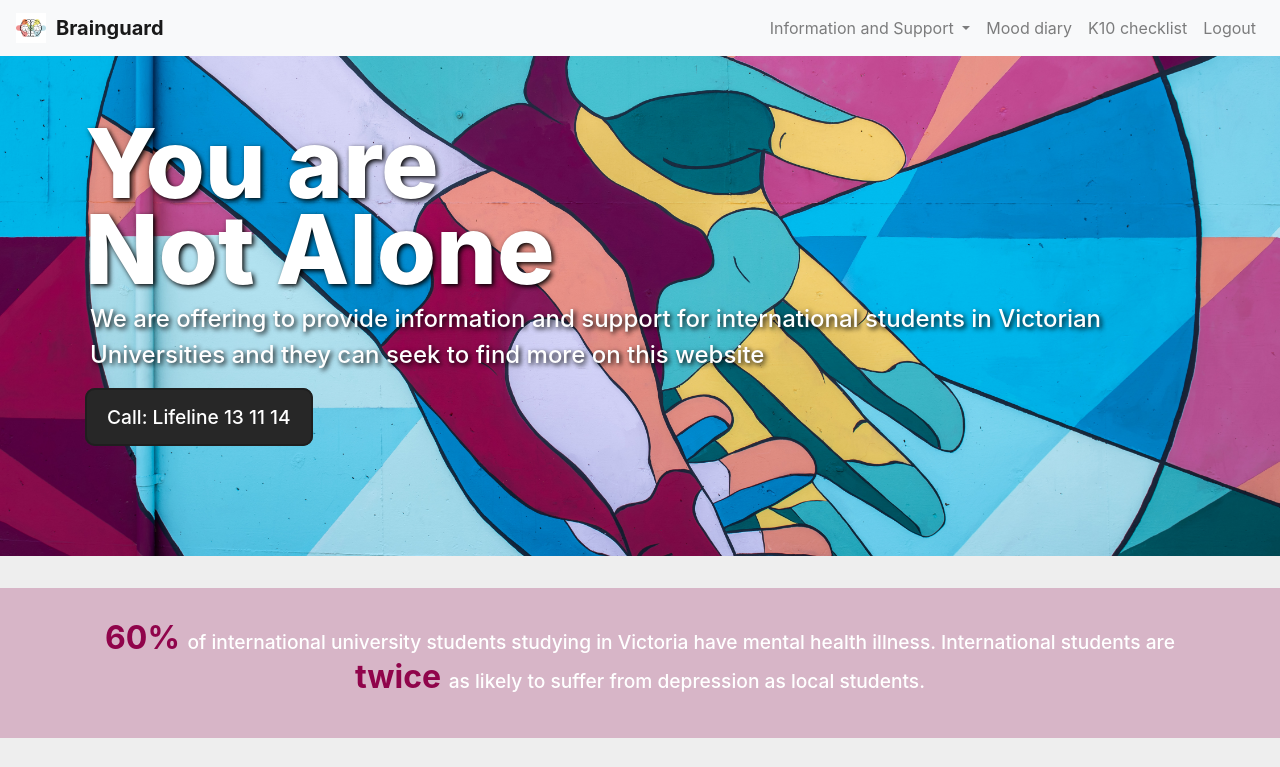
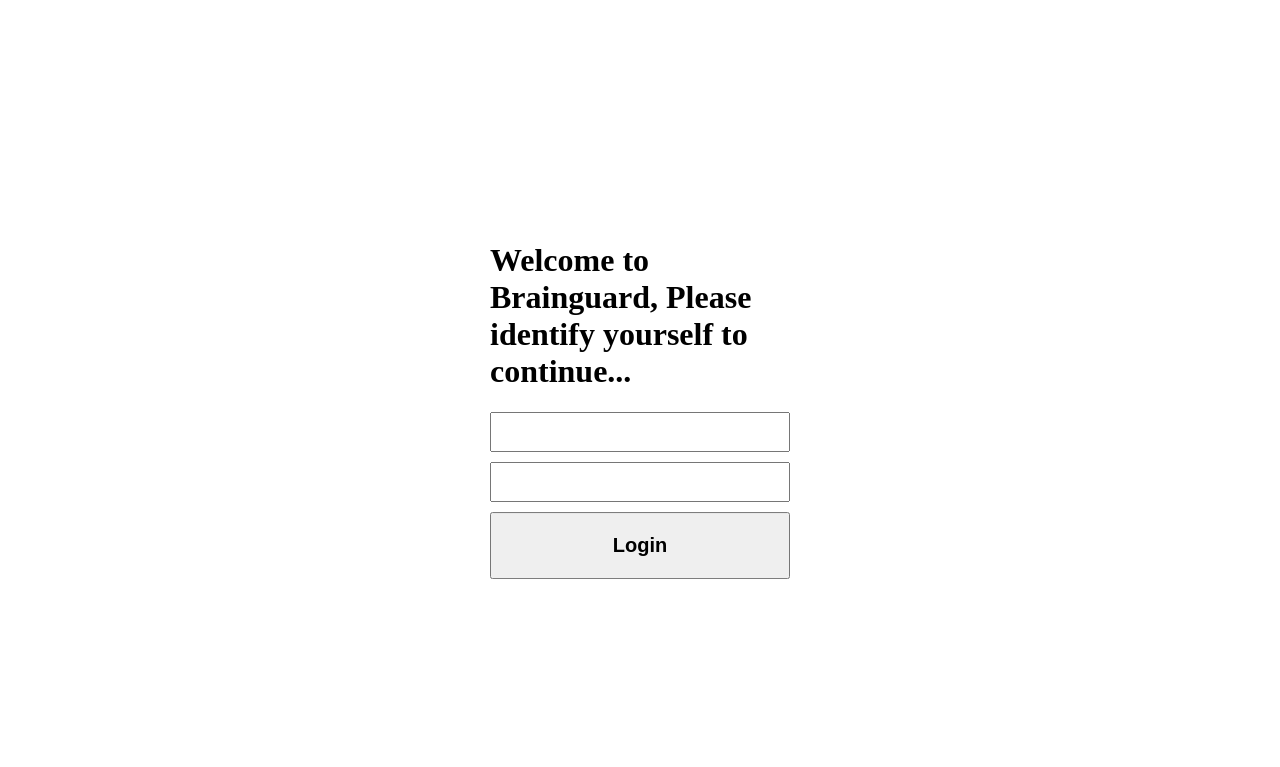
Before and after one commit to Chaitanya04K/FIT5120-Pulchritude, a PHP site: page / in a window 1280 px wide. Shown: the top 767 px of the page. After the commit the page ends 579 px from the top, so only its background shows below. Run offline with PHP 8.4, Linux system fonts and the light colour scheme; the visitor is signed in with stand-in values (Sample User, id 1); some libraries are stand-ins or nearby versions.

Commit message:
made index as authentication page and homepage as new index page

```diff
--- a/causes.php
+++ b/causes.php
@@ -23,7 +23,7 @@
 
     <nav aria-label="breadcrumb">
         <ol class="breadcrumb">
-            <li class="breadcrumb-item"><a href="index.php">Home</a></li>
+            <li class="breadcrumb-item"><a href="homepage.php">Home</a></li>
             <li class="breadcrumb-item"><a href="getInfo.php">About Depression</a></li>
             <li class="breadcrumb-item active" aria-current="page">Causes</li>
         </ol>
--- a/checklist.php
+++ b/checklist.php
@@ -23,7 +23,7 @@
 
     <nav aria-label="breadcrumb">
         <ol class="breadcrumb">
-            <li class="breadcrumb-item"><a href="index.php">Home</a></li>
+            <li class="breadcrumb-item"><a href="homepage.php">Home</a></li>
             <li class="breadcrumb-item active" aria-current="page">K10 Checklist</li>
         </ol>
     </nav>
--- a/footer.php
+++ b/footer.php
@@ -3,6 +3,6 @@
 </head>
 
 <div class="footer">
-    <a href="index.php">Brainguard</a>
+    <a href="homepage.php">Brainguard</a>
     <p>Copyright &copy; 2021</p>
 </div>
--- a/getInfo.php
+++ b/getInfo.php
@@ -24,7 +24,7 @@
 
     <nav aria-label="breadcrumb">
         <ol class="breadcrumb">
-            <li class="breadcrumb-item"><a href="index.php">Home</a></li>
+            <li class="breadcrumb-item"><a href="homepage.php">Home</a></li>
             <li class="breadcrumb-item active" aria-current="page">About Depression</li>
         </ol>
     </nav>
--- a/getInfo2.php
+++ b/getInfo2.php
@@ -23,7 +23,7 @@
 
     <nav aria-label="breadcrumb">
         <ol class="breadcrumb">
-            <li class="breadcrumb-item"><a href="index.php">Home</a></li>
+            <li class="breadcrumb-item"><a href="homepage.php">Home</a></li>
             <li class="breadcrumb-item"><a href="checklist.php">K10 Checklist</a></li>
             <li class="breadcrumb-item active" aria-current="page">K10 Result</li>
         </ol>
--- a/getSupport.php
+++ b/getSupport.php
@@ -24,7 +24,7 @@
 
     <nav aria-label="breadcrumb">
         <ol class="breadcrumb">
-            <li class="breadcrumb-item"><a href="index.php">Home</a></li>
+            <li class="breadcrumb-item"><a href="homepage.php">Home</a></li>
             <li class="breadcrumb-item active" aria-current="page">Get Support</li>
         </ol>
     </nav>
--- a/graphs.php
+++ b/graphs.php
@@ -24,7 +24,7 @@
 
     <nav aria-label="breadcrumb">
         <ol class="breadcrumb">
-            <li class="breadcrumb-item"><a href="index.php">Home</a></li>
+            <li class="breadcrumb-item"><a href="homepage.php">Home</a></li>
             <li class="breadcrumb-item active" aria-current="page">Statistics on Depression</li>
         </ol>
     </nav>
--- a/index.php
+++ b/index.php
@@ -1,73 +1,28 @@
-<!DOCTYPE html>
-<html lang="en">
-
 <head>
-    <meta charset="UTF-8">
-    <meta http-equiv="X-UA-Compatible" content="IE=edge">
-    <meta name="viewport" content="width=device-width, initial-scale=1.0">
-    <title>Brainguard</title>
-
-    <!-- icon -->
-    <link rel="icon" href="/images/icon_logo.png">
-
-    <!-- style CSS -->
-    <link rel="stylesheet" href="style.css">
-
-    <!-- Bootstrap CSS -->
-    <link rel="stylesheet" href="https://maxcdn.bootstrapcdn.com/bootstrap/4.0.0/css/bootstrap.min.css" integrity="sha384-Gn5384xqQ1aoWXA+058RXPxPg6fy4IWvTNh0E263XmFcJlSAwiGgFAW/dAiS6JXm" crossorigin="anonymous">
-
+    <!-- CSS -->
+    <link rel="stylesheet" href="authenticate.css">
 </head>
 
 <body>
-    <?php include 'navbar.php'; ?>
 
-    <div class="jumbotron jumbotron-fluid">
-        <div class="container">
-            <h1 class="display-4 banner-heading">You are Not Alone</h1>
-            <p class="lead banner-subheading">We are offering to provide information and support for international students
-                in Victorian Universities and they can seek to find more on this website</p>
-            <a href="tel:131114" class="actionBtn">Call: Lifeline 13 11 14</a>
-        </div>
+    <div class="authenticate-container">
+        <h1>Welcome to Brainguard, Please identify yourself to continue...</h1>
+        <input class="authenticate-username-input" type="text" name="username" id="username">
+        <input class="authenticate-password-input" type="password" name="password" id="password">
+        <button class="authenticate-submit" onclick='authenticate();'>Login</button>
     </div>
 
-    <div class="info-section">
-        <p> <span> 60% </span> of international university students studying in Victoria have mental health illness. International students are <span> twice </span> as likely to suffer from depression as local students. </p>
-    </div>
-
-    <div class="container-fluid">
-        <div class="row">
-
-            <div class="cardSection col-12">
-                <div class="card">
-                    <div class="card-horizontal">
-                        <div class="img-square-wrapper"></div>
-                        <div class="card-body">
-                            <h4 class="card-title">Learn about depression</h4>
-                            <p class="card-text">Depression is a very serious condition which unfortunately is very common and should not be ignored. It can affect your physical and mental health and can even stop you from doing normal daily activies.</p>
-                            <a href="getInfo.php" class="actionBtn btn-right">Learn more</a>
-                        </div>
-                    </div>
-                </div>
-            </div>
-
-            <div class="cardSection col-12">
-                <div class="card">
-                    <div class="card-horizontal">
-                        <div class="card-body">
-                            <h4 class="card-title">Feeling stressed?</h4>
-                            <p class="card-text">The K10 Checklist is a simple checklist which will measure the level of general stress one is facing without identifying the causes.</p>
-                            <a href="checklist.php" class="actionBtn">Take the K10 Checklist</a>
-                        </div>
-                        <div class="img-square-wrapper help"></div>
-                    </div>
-                </div>
-            </div>
-
-        </div>
-    </div>
-
-    <?php include 'footer.php'; ?>
-
+    <!-- Simple script to authenticate users -->
+    <script>
+        function authenticate() {
+            var username = document.getElementById("username").value;
+            var password = document.getElementById("password").value;
+            if (username == "fit5120" && password == "team04") {
+                <?php $authenticated = true; ?>
+                window.location.href = "homepage.php"
+            } else {
+                alert("WRONG CREDENTIALS! PLEASE TRY AGAIN!")
+            }
+        }
+    </script>
 </body>
-
-</html>
--- a/login.php
+++ b/login.php
@@ -24,8 +24,8 @@ if ($_SERVER["REQUEST_METHOD"] == "POST" && isset($_POST['submit'])) {
                         $_SESSION["userid"] = $id;
                         $_SESSION["name"] = $name;
 
-                        //redirecting the user to the home scren(index.php)
-                        header("location: index.php");
+                        //redirecting the user to the home scren(homepage.php)
+                        header("location: homepage.php");
                         exit;
 
                     } else {
--- a/logout.php
+++ b/logout.php
@@ -8,8 +8,8 @@ if (session_destroy()) {
     unset($_SESSION["loggedin"]);
     unset($_SESSION["userid"]);
 
-    //Redirecting to Index page
-    header("location: index.php");
+    //Redirecting to homepage page
+    header("location: homepage.php");
     exit;
 }
 ?>
--- a/navbar.php
+++ b/navbar.php
@@ -20,7 +20,7 @@ session_start();
 <body>
     <nav class="navbar navbar-expand-lg sticky-top navbar-light bg-light">
         <img class="brand-logo-brainguard" src="images/icon_logo.png" alt="brand_logo">
-        <a href="index.php" class="navbar-brand font-weight-bold">Brainguard</a>
+        <a href="homepage.php" class="navbar-brand font-weight-bold">Brainguard</a>
         <button class="navbar-toggler" data-toggle="collapse" data-target="#navbarMenu">
             <span class="navbar-toggler-icon"></span>
         </button>
--- a/session.php
+++ b/session.php
@@ -5,7 +5,7 @@ session_start();
 
 //Redirecting user to homescreen if already logged in
 if (isset($_SESSION["userid"]) && $_SESSION["userid"] === true) {
-    header("location: index.php");
+    header("location: homepage.php");
     exit;
 }
 
--- a/signsandsymptoms.php
+++ b/signsandsymptoms.php
@@ -24,7 +24,7 @@
 
     <nav aria-label="breadcrumb">
         <ol class="breadcrumb">
-            <li class="breadcrumb-item"><a href="index.php">Home</a></li>
+            <li class="breadcrumb-item"><a href="homepage.php">Home</a></li>
             <li class="breadcrumb-item"><a href="getInfo.php">About Depression</a></li>
             <li class="breadcrumb-item active" aria-current="page">Signs and Symptoms</li>
         </ol>
--- a/treatment.php
+++ b/treatment.php
@@ -24,7 +24,7 @@
 
     <nav aria-label="breadcrumb">
         <ol class="breadcrumb">
-            <li class="breadcrumb-item"><a href="index.php">Home</a></li>
+            <li class="breadcrumb-item"><a href="homepage.php">Home</a></li>
             <li class="breadcrumb-item"><a href="getInfo.php">About Depression</a></li>
             <li class="breadcrumb-item active" aria-current="page">Treatment</li>
         </ol>
```
Also changed, not shown: authenticate.php (deleted, +0 -28 lines), homepage.php (added, +73 -0 lines).
